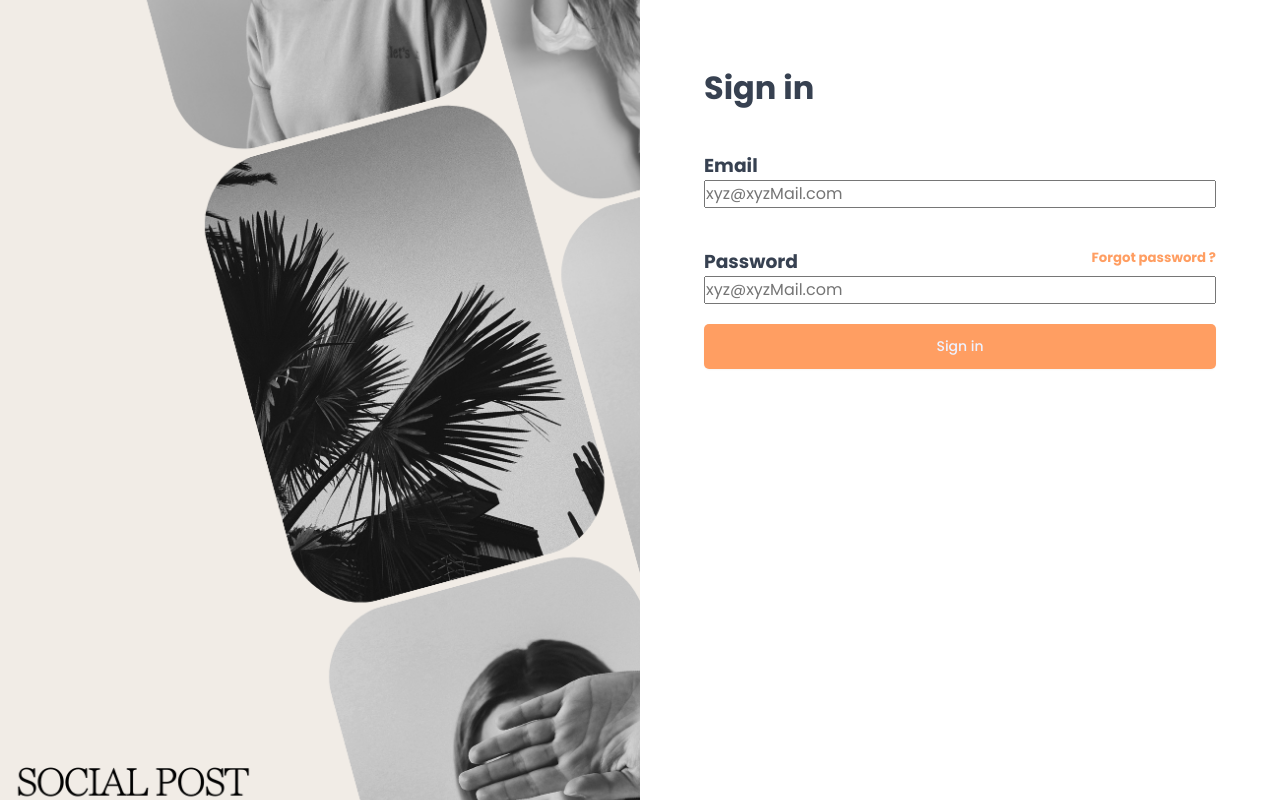
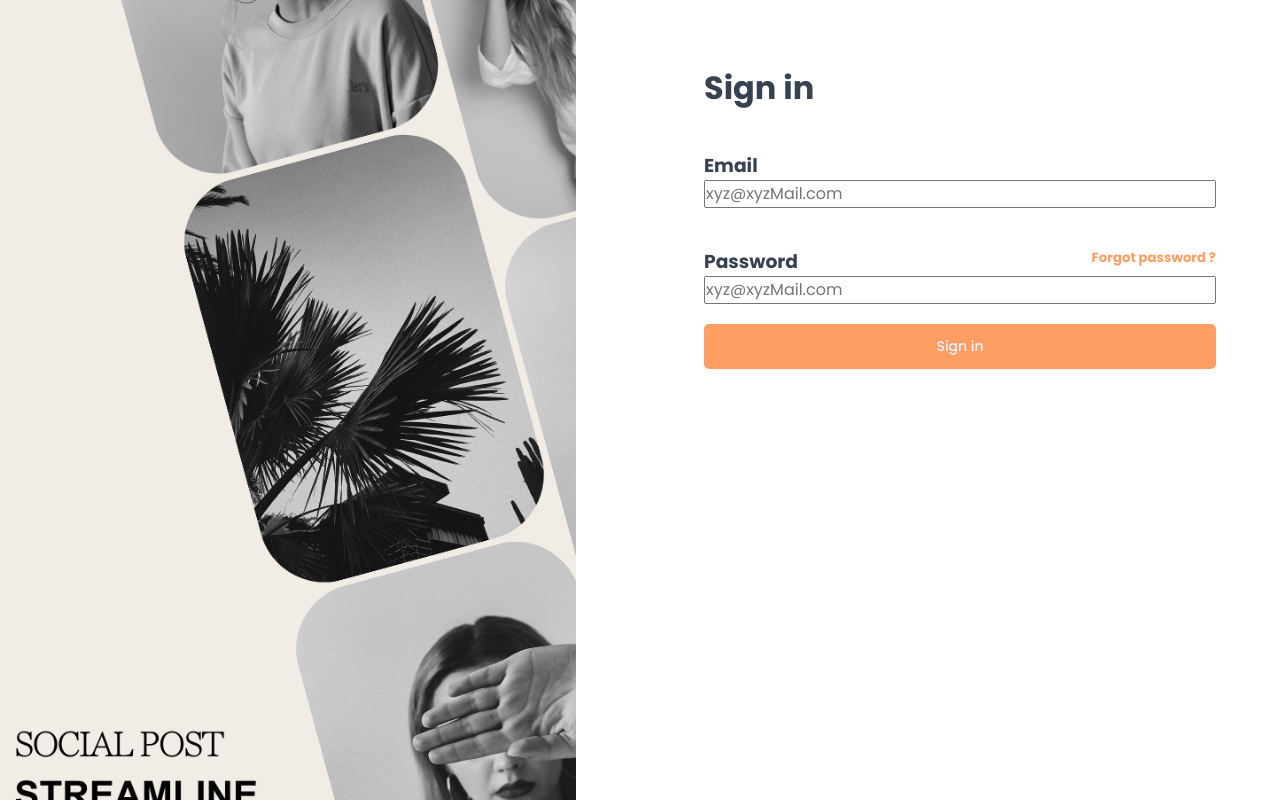
Before and after one commit to cyberdrish/digixmantra, a React (Vite) app: page /login in a window 1280 px wide. Built offline with nearby package versions, Linux system fonts and the light colour scheme; a web font is replaced by a local one.

Commit message:
updated Login

```diff
--- a/src/pages/Login.jsx
+++ b/src/pages/Login.jsx
@@ -12,12 +12,32 @@ const LoginLayout = styled.main`
 
 const Img = styled.img`
   height: 100vh;
-  width: 100%;
+  width: 90%;
   object-fit: cover;
   background-color: var(--color-grey-900);
+  animation: MoveUpDown 10s linear infinite;
+  @keyframes MoveUpDown {
+    0%,
+    100% {
+      bottom: 0;
+    }
+    50% {
+      bottom: 100px;
+    }
+  }
 `;
 const Main = styled.div`
   grid-area: main;
+  animation: MoveUpDown 10s linear infinite;
+  @keyframes MoveUpDown {
+    0%,
+    100% {
+      bottom: 0;
+    }
+    50% {
+      bottom: 100px;
+    }
+  }
 `;
 
 const StyledDiv = styled.div`
@@ -29,7 +49,7 @@ function Login() {
   return (
     <LoginLayout>
       <Main>
-        <Img src="/Login-Gif.png" alt="LogIn page" />
+        <Img src="/Login-Gif.png" alt="LogIn page"></Img>
       </Main>
       <StyledDiv>
         <h1>Sign in</h1>
```
